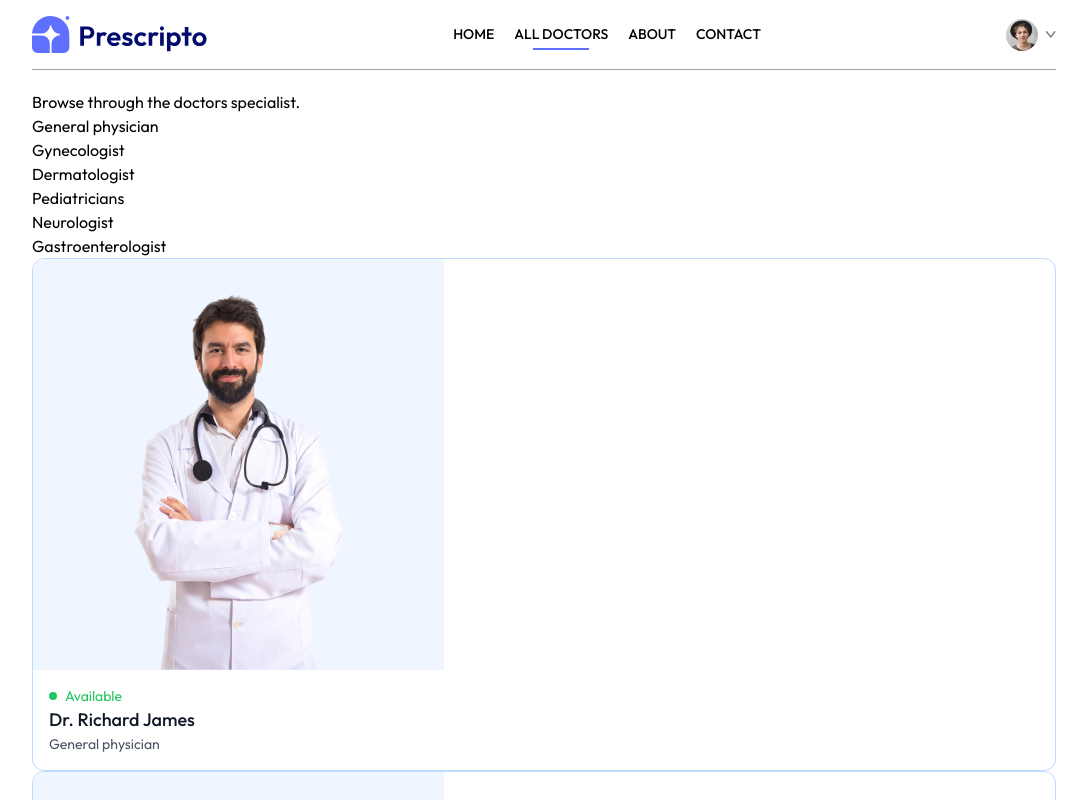
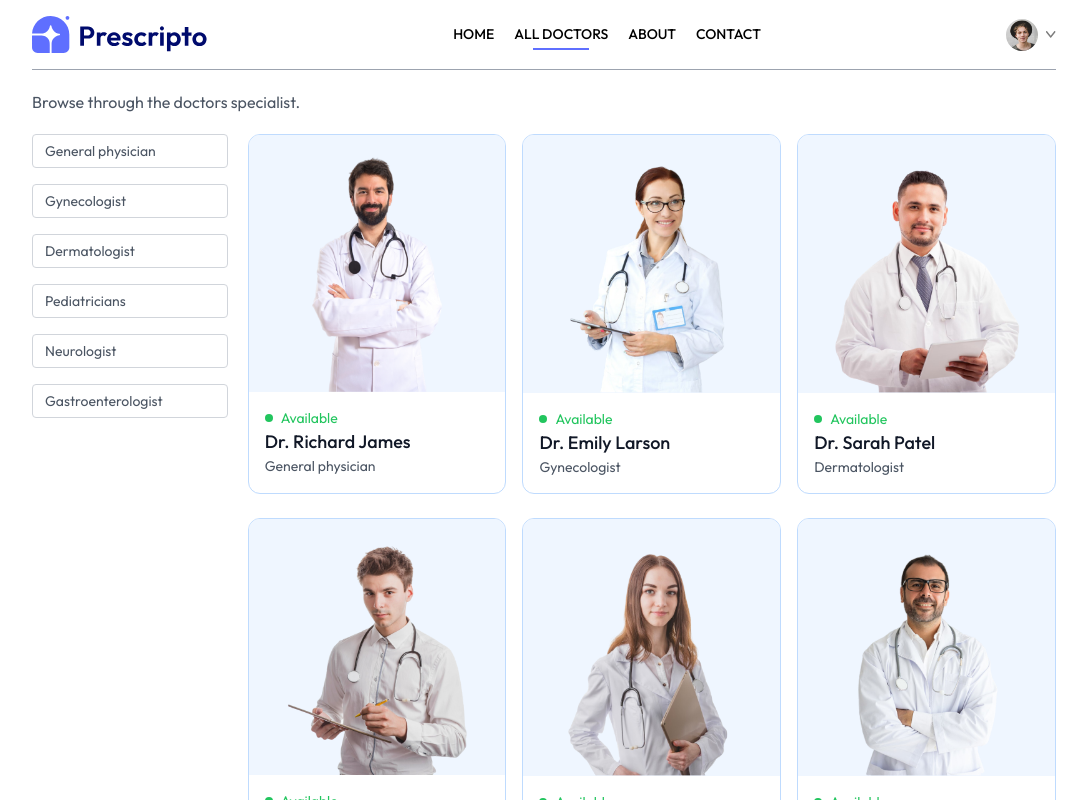
Before and after one commit to mhdmusharraf/Doctor-Appointment-Booking-App, a React (Vite) app in the folder frontend/: page /doctors in a window 1280 px wide. Shown: the top 800 px of the page, without its empty margins (96-1183 px from the left). Built offline with nearby package versions, Linux system fonts and the light colour scheme.

Commit message:
Doctors page completed

```diff
--- a/frontend/src/pages/Doctors.jsx
+++ b/frontend/src/pages/Doctors.jsx
@@ -23,17 +23,87 @@
 
   return (
     <div>
-      <p>Browse through the doctors specialist.</p>
-      <div>
-        <div>
-          <p>General physician</p>
-          <p>Gynecologist</p>
-          <p>Dermatologist</p>
-          <p>Pediatricians</p>
-          <p>Neurologist</p>
-          <p>Gastroenterologist</p>
+      <p className="text-gray-600">Browse through the doctors specialist.</p>
+      <div className="flex flex-col sm:flex-row items-start gap-5 mt-5">
+        <div className="flex flex-col gap-4 text-sm text-gray-600">
+          <p
+            onClick={() =>
+              speciality === "General physician"
+                ? navigate("/doctors")
+                : navigate("/doctors/General physician")
+            }
+            className={`w-[94vw] sm:w-auto pl-3 py-1.5 pr-16 border border-gray-300 rounded transition-all cursor-pointer ${
+              speciality === "General physician"
+                ? "bg-indigo-100 text-black"
+                : ""
+            }`}
+          >
+            General physician
+          </p>
+          <p
+            onClick={() =>
+              speciality === "Gynecologist"
+                ? navigate("/doctors")
+                : navigate("/doctors/Gynecologist")
+            }
+            className={`w-[94vw] sm:w-auto pl-3 py-1.5 pr-16 border border-gray-300 rounded transition-all cursor-pointer ${
+              speciality === "Gynecologist" ? "bg-indigo-100 text-black" : ""
+            }`}
+          >
+            Gynecologist
+          </p>
+          <p
+            onClick={() =>
+              speciality === "Dermatologist"
+                ? navigate("/doctors")
+                : navigate("/doctors/Dermatologist")
+            }
+            className={`w-[94vw] sm:w-auto pl-3 py-1.5 pr-16 border border-gray-300 rounded transition-all cursor-pointer ${
+              speciality === "Dermatologist" ? "bg-indigo-100 text-black" : ""
+            }`}
+          >
+            Dermatologist
+          </p>
+          <p
+            onClick={() =>
+              speciality === "Pediatricians"
+                ? navigate("/doctors")
+                : navigate("/doctors/Pediatricians")
+            }
+            className={`w-[94vw] sm:w-auto pl-3 py-1.5 pr-16 border border-gray-300 rounded transition-all cursor-pointer ${
+              speciality === "Pediatricians" ? "bg-indigo-100 text-black" : ""
+            }`}
+          >
+            Pediatricians
+          </p>
+          <p
+            onClick={() =>
+              speciality === "Neurologist"
+                ? navigate("/doctors")
+                : navigate("/doctors/Neurologist")
+            }
+            className={`w-[94vw] sm:w-auto pl-3 py-1.5 pr-16 border border-gray-300 rounded transition-all cursor-pointer ${
+              speciality === "Neurologist" ? "bg-indigo-100 text-black" : ""
+            }`}
+          >
+            Neurologist
+          </p>
+          <p
+            onClick={() =>
+              speciality === "Gastroenterologist"
+                ? navigate("/doctors")
+                : navigate("/doctors/Gastroenterologist")
+            }
+            className={`w-[94vw] sm:w-auto pl-3 py-1.5 pr-16 border border-gray-300 rounded transition-all cursor-pointer ${
+              speciality === "Gastroenterologist"
+                ? "bg-indigo-100 text-black"
+                : ""
+            }`}
+          >
+            Gastroenterologist
+          </p>
         </div>
-        <div>
+        <div className="w-full grid grid-cols-auto gap-4 gap-y-6">
           {filterDoc.map((item, index) => (
             <div
               onClick={() => navigate(`/appointment/${item._id}`)}
```
